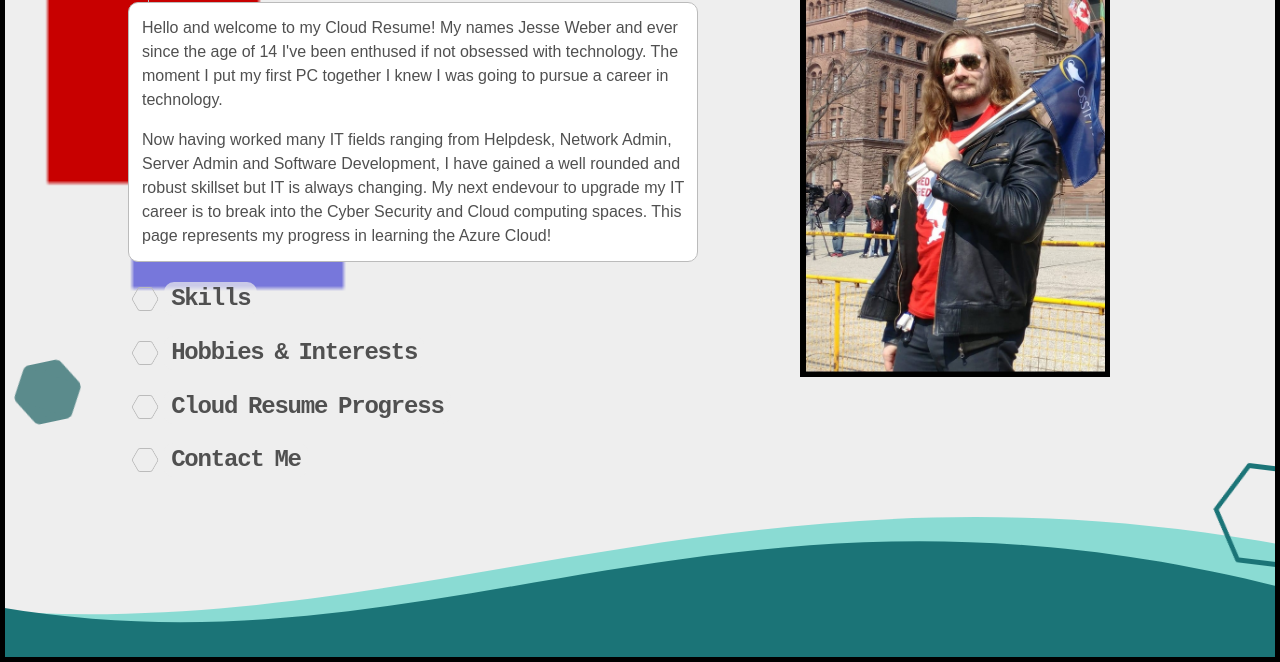
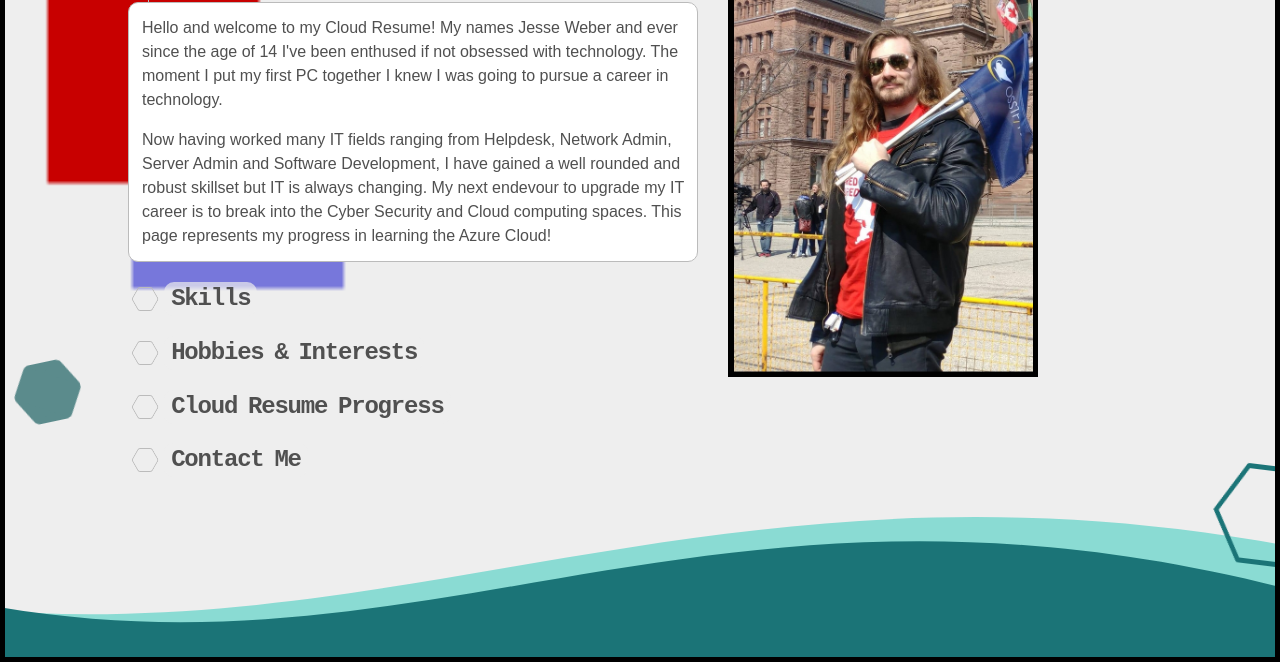
Before and after one commit to JimmiRustler/AzureStaticWebApp, a plain HTML site: page index.html in a window 1280 px wide. Shown: the part 138-800 px from the top of the page. Drawn offline with nearby package versions, Linux system fonts and the light colour scheme.

Commit message:
Image changes

```diff
--- a/index.html
+++ b/index.html
@@ -8,12 +8,13 @@
 </head>
     <body onload="draw()">
         <canvas id="bg"></canvas>
-        <div class="image-container-profile" >
-            <img src="./profilepic.jpg" alt="Profile Picture" width="300" height="400" style="border-top-width: 5px;border-top-style: solid;border-left-width: 5px;border-left-style: solid;border-bottom-width: 5px;border-bottom-style: solid;border-right-width: 5px;border-right-style: solid;border-color: black;">
-        </div>
+
         <main id="content">
             <h1>
-                <div class="hex moved"></div><span>About Me</span></h1>
+            <div class="hex moved"></div><span>About Me</span></h1>
+            <div class="image-container-profile" >
+                <img src="./profilepic.jpg" alt="Profile Picture" width="300" height="400" style="border-top-width: 5px;border-top-style: solid;border-left-width: 5px;border-left-style: solid;border-bottom-width: 5px;border-bottom-style: solid;border-right-width: 5px;border-right-style: solid;border-color: black;">
+            </div>
             <div class="subtext" id="main">
                 <p>Hello and welcome to my Cloud Resume! My names Jesse Weber and ever since the age of 14 I've been enthused if not obsessed with technology. The moment I put my first PC together I knew I was going to pursue a career in technology.</p>
                 <p>Now having worked many IT fields ranging from Helpdesk, Network Admin, Server Admin and Software Development, I have gained a well rounded and robust skillset but IT is always changing. My next endevour to upgrade my IT career is to break into the Cyber Security and Cloud computing spaces. This page represents my progress in learning the Azure Cloud!</p>
--- a/style.css
+++ b/style.css
@@ -181,7 +181,7 @@ main .hex {
     position: absolute;
     padding-top: 100px;
     top: 5px;
-    Left: 800px;
+    Left: 600px;
 }
 
 #hex-holder {
```
